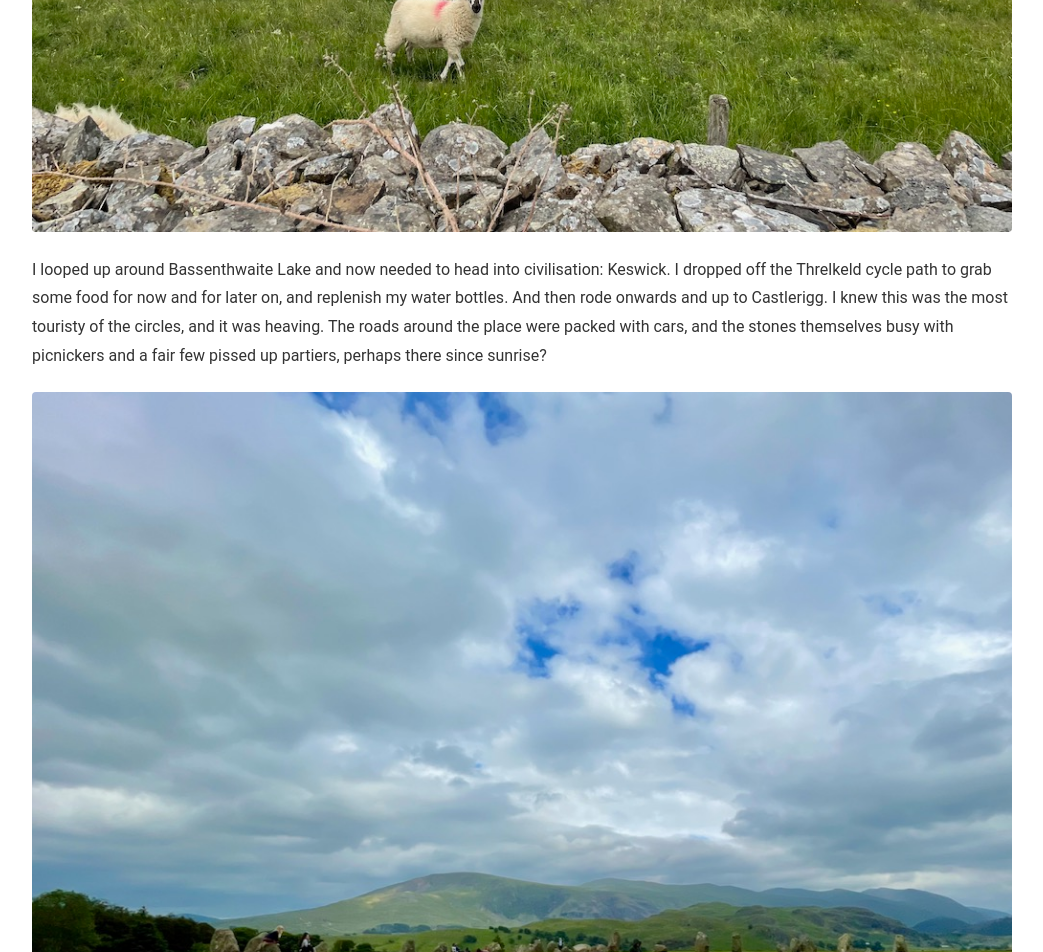
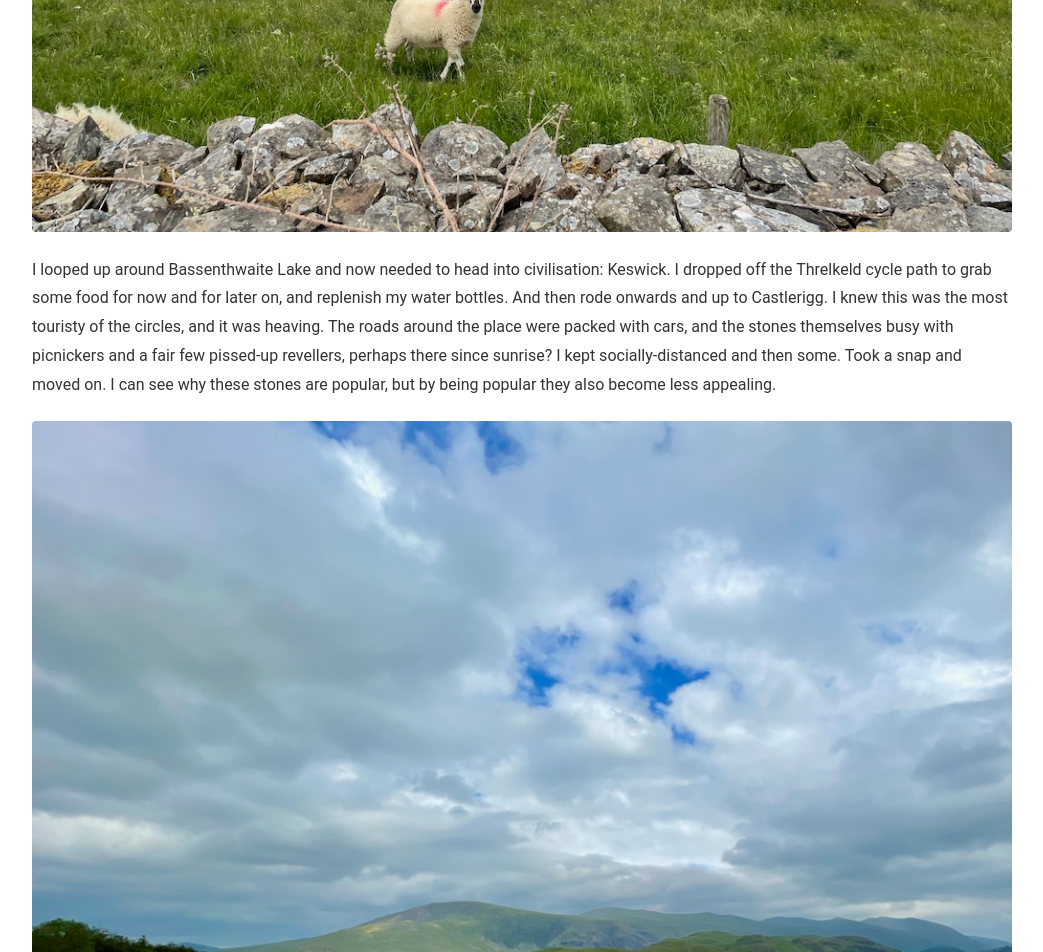
Before and after one commit to hypertelia/hypertelia.github.io, a Jekyll site: the page built from _posts/2021-06-22-Summer-Solstice-Stone-Circles-Ride.md, in a window 1280 px wide and 1400 px high, scrolled down 8931 px. Shown: the top 952 px of the window, without its empty margins (118-1161 px from the left). Built offline with Jekyll 4.4.1, drawn with Linux system fonts in a browser that asks for light colours; some of the changed text lies outside the part shown.

Commit message:
Update 2021-06-22-Summer-Solstice-Stone-Circles-Ride.md

```diff
--- a/_posts/2021-06-22-Summer-Solstice-Stone-Circles-Ride.md
+++ b/_posts/2021-06-22-Summer-Solstice-Stone-Circles-Ride.md
@@ -57,10 +57,13 @@
 
 ![desc](/img/sc/stone-circles-11.jpg)
 
-I looped up around Bassenthwaite Lake and now needed to head into civilisation: Keswick. I dropped off the Threlkeld cycle path to grab some food for now and for later on, and replenish my water bottles. And then rode onwards and up to Castlerigg. I knew this was the most touristy of the circles, and it was heaving. The roads around the place were packed with cars, and the stones themselves busy with picnickers and a fair few pissed up partiers, perhaps there since sunrise?
+I looped up around Bassenthwaite Lake and now needed to head into civilisation: Keswick. I dropped off the Threlkeld cycle path to grab some food for now and for later on, and replenish my water bottles. And then rode onwards and up to Castlerigg. I knew this was the most touristy of the circles, and it was heaving. The roads around the place were packed with cars, and the stones themselves busy with picnickers and a fair few pissed-up revellers, perhaps there since sunrise? I kept socially-distanced and then some. Took a snap and moved on. I can see why these stones are popular, but by being popular they also become less appealing.
 
 ![desc](/img/sc/stone-circles-12.jpg)
 
+From Keswick I headed east on the dedicated cycle path past Thelkeld before dropping down to Ullswater. The wind had been blowing quite strongly all day from the north east and with the constant headwind and 180km or so in my legs I was starting to struggle. I dropped down the gears and just kept rolling along trying to keep cadence up and legs loose. Again, this wasn't a race so it didn't matter how slowly I rode.
+
+Through Pooley Bridge and up onto Moor Divock. The sun had finally fully broken through the clouds and it was turning into a glorious evening. I stopped at two circles up here. The cockpit
 
 ![desc](/img/sc/stone-circles-13.jpg)
 ![desc](/img/sc/stone-circles-14.jpg)
```
